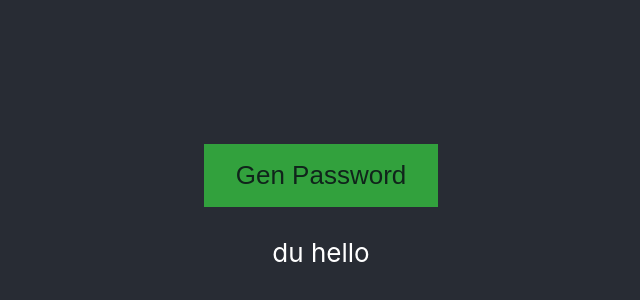
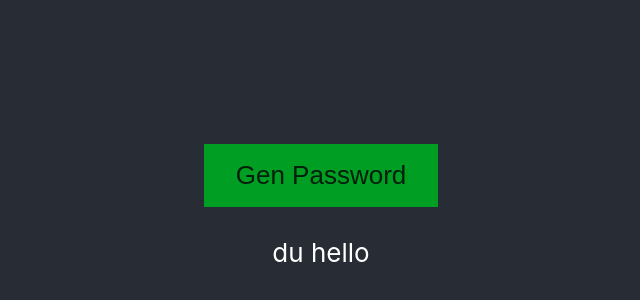
Before and after one commit to al-jshen/chat, a React (Create React App) app: page / in a window 1280 px wide. Shown: the part 160-460 px from the top of the page, without its empty margins (319-959 px from the left). Built offline with nearby package versions, Linux system fonts and the light colour scheme.

Commit message:
colour change

```diff
--- a/src/App.css
+++ b/src/App.css
@@ -22,14 +22,14 @@
 }
 
 .button {
-  background-color: #3af043;
+  background-color: #009e22;
   border: none;
   color: rgb(1, 31, 11);
   padding: 16px 32px;
   text-align: center;
   font-size: calc(10px + 2vmin);
   margin: 4px 2px;
-  opacity: 0.6;
+  opacity: 1;
   transition: 0.3s;
   display: inline-block;
   text-decoration: none;
@@ -43,13 +43,13 @@
 }
 
 .copy {
-  background-color: #3af043;
+  background-color: #009e22;
   border: none;
   color: rgb(0, 0, 0);
   padding: 12px 24px;
   text-align: center;
   margin: 4px 2px;
-  opacity: 0.6;
+  opacity: 1;
   transition: 0.3s;
   display: inline-block;
   text-decoration: none;
--- a/src/App.js
+++ b/src/App.js
@@ -1,7 +1,7 @@
 import React from 'react';
 import './App.css';
 
-const chara = 'abcdefghijklmnopqrstuvwxyzABCDEFGHIJKLMNOPQRSTUVWXYZ1234567890!\"#$%\&\'()*+,-./:;<=>?@[\\]^_`{|}~';
+const chara = 'abcdefghijklmnopqrstuvwxyzABCDEFGHIJKLMNOPQRSTUVWXYZ1234567890!"#$%&\'()*+,-./:;<=>?@[\\]^_`{|}~';
 
 class App extends React.Component {
 
```
